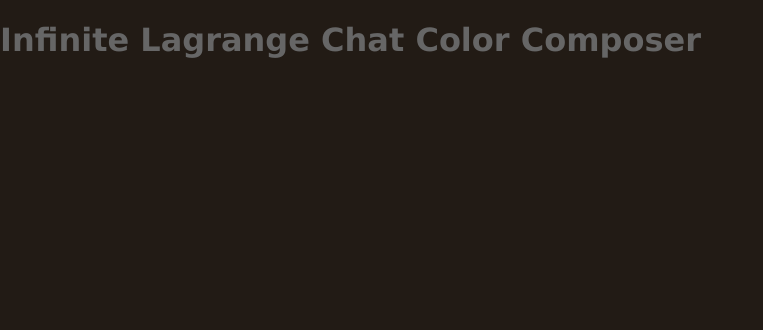
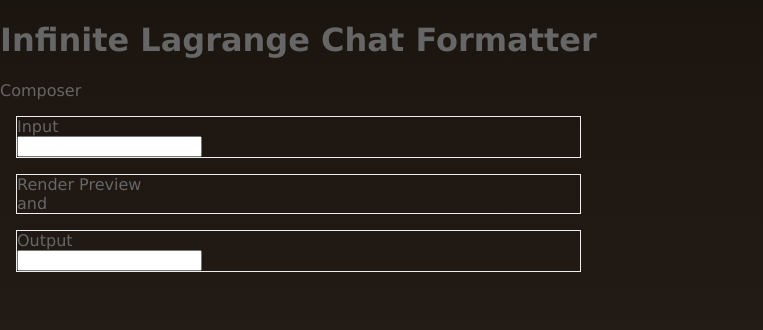
Before and after one commit to sEver/Infinite-Lagrange-Chat-Color-Composer, a React (Create React App) app: page / in a window 1280 px wide. Shown: the top 330 px of the page, without its empty margins (0-763 px from the left). Built offline with nearby package versions, Linux system fonts and the light colour scheme.

Commit message:
Add a Composer component and clean up unneeded code

```diff
--- a/package.json
+++ b/package.json
@@ -1,5 +1,5 @@
 {
-  "name": "infinite-lagrange-chat-color-composer",
+  "name": "infinite-lagrange-chat-formatter",
   "version": "0.1.0",
   "private": true,
   "dependencies": {
--- a/src/App.tsx
+++ b/src/App.tsx
@@ -1,11 +1,12 @@
-import React from 'react';
 import './App.scss';
+import { Composer } from './components/Composer';
 
 function App() {
   return (
     <div className="App">
       <header className="App-header">
-        <h1>Infinite Lagrange Chat Color Composer</h1>
+        <h1>Infinite Lagrange Chat Formatter</h1>
+        <Composer></Composer>
       </header>
     </div>
   );
--- /dev/null
+++ b/src/components/Composer.scss
@@ -0,0 +1,6 @@
+.Composer {
+    section {
+        border: 1px solid #eee;
+        margin: 1em;
+    }
+}
--- /dev/null
+++ b/src/components/Composer.tsx
@@ -0,0 +1,37 @@
+import { ChangeEvent, useState } from "react";
+import "./Composer.scss";
+
+export function Composer() {
+    const [input, setInput] = useState("");
+    const [output, setOutput] = useState("");
+
+    function handleChange(event: ChangeEvent<HTMLInputElement>) {
+        let inputValue = event.target.value;
+        console.log(inputValue);
+        setInput(inputValue);
+        setOutput(generateOutput(inputValue));
+    }
+
+    function generateOutput(input: string): string {
+        return `output: ${input}`;
+    }
+
+    return <article className="Composer">
+        <header>Composer</header>
+        <main>
+            <section className="input">
+                <header>Input</header>
+                <input type="text" onChange={handleChange}></input>
+            </section>
+            <section className="preview">
+                <header>Render Preview</header>
+                <div>{input} and {output}</div>
+            </section>
+            <section className="output">
+                <header>Output</header>
+                <input value={output}></input>
+            </section>
+        </main>
+
+    </article>
+}
--- a/src/index.scss
+++ b/src/index.scss
@@ -1,9 +1,16 @@
+html, body {
+  width: 100%;
+  height: 100%;
+  margin: 0;
+  padding: 0;
+}
+
 body {
   margin: 0;
   font-family: 'Verdana';
   -webkit-font-smoothing: antialiased;
   -moz-osx-font-smoothing: grayscale;
-  background: #221B15;
+  background: linear-gradient(#1B1510, #2E241B);
   display: flex;
 }
 
--- a/src/index.tsx
+++ b/src/index.tsx
@@ -1,8 +1,7 @@
 import React from 'react';
 import ReactDOM from 'react-dom/client';
+import App from './App';
 import './index.scss';
-import App from './App';
-import reportWebVitals from './reportWebVitals';
 
 const root = ReactDOM.createRoot(
   document.getElementById('root') as HTMLElement
@@ -12,8 +11,3 @@
     <App />
   </React.StrictMode>
 );
-
-// If you want to start measuring performance in your app, pass a function
-// to log results (for example: reportWebVitals(console.log))
-// or send to an analytics endpoint. Learn more: https://bit.ly/CRA-vitals
-reportWebVitals();
--- a/src/reportWebVitals.ts
+++ /dev/null
@@ -1,15 +0,0 @@
-import { ReportHandler } from 'web-vitals';
-
-const reportWebVitals = (onPerfEntry?: ReportHandler) => {
-  if (onPerfEntry && onPerfEntry instanceof Function) {
-    import('web-vitals').then(({ getCLS, getFID, getFCP, getLCP, getTTFB }) => {
-      getCLS(onPerfEntry);
-      getFID(onPerfEntry);
-      getFCP(onPerfEntry);
-      getLCP(onPerfEntry);
-      getTTFB(onPerfEntry);
-    });
-  }
-};
-
-export default reportWebVitals;
```
Also changed, not shown: src/setupTests.ts (deleted, +0 -5 lines), 2 other files (tests, documents, lock files or other folders).
